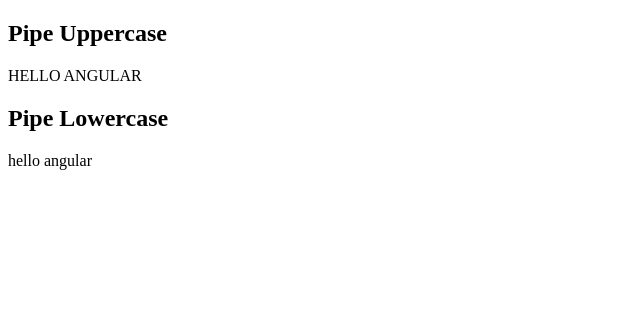
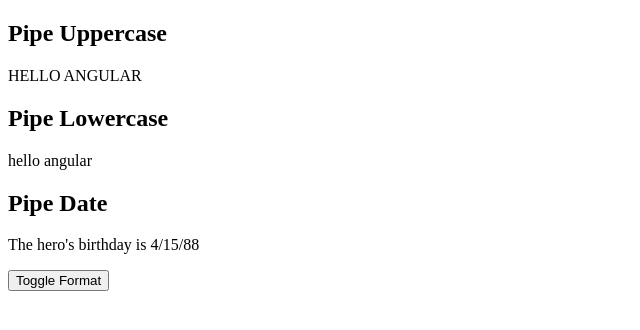
Before and after one commit to Amin23ElKassimi/angular-gamma, an Angular app: page / in a window 1280 px wide. Shown: the top 330 px of the page, without its empty margins (0-640 px from the left). Built offline with nearby package versions, Linux system fonts and the light colour scheme.

Commit message:
Pipe Date

```diff
--- a/src/app/app.component.html
+++ b/src/app/app.component.html
@@ -8,3 +8,4 @@
 <!-- app.component.html -->
 <!-- <p #colortext [appHighlight]="colortext.textContent || ''">orange</p> -->
 <app-standard-pipes></app-standard-pipes>
+<app-date></app-date>
--- a/src/app/app.module.ts
+++ b/src/app/app.module.ts
@@ -10,6 +10,7 @@
 import { Parent01Component } from './parent01/parent01.component';
 import { HighlightDirective } from './direttive/highlight.directive';
 import { StandardPipesComponent } from './standard-pipes/standard-pipes.component';
+import { DateComponent } from './date/date.component';
 
 
 @NgModule({
@@ -21,6 +22,7 @@
     Parent01Component,
     HighlightDirective,
     StandardPipesComponent,
+    DateComponent,
 
   ],
   imports: [
--- /dev/null
+++ b/src/app/date/date.component.html
@@ -0,0 +1,6 @@
+<!-- app.component.html -->
+<div>
+  <h2>Pipe Date</h2>
+  <p>The hero's birthday is {{ birthday | date : format }}</p>
+  <button (click)="toggleFormat()">Toggle Format</button>
+</div>
--- /dev/null
+++ b/src/app/date/date.component.ts
@@ -0,0 +1,20 @@
+import { Component, OnInit } from '@angular/core';
+
+@Component({
+  selector: 'app-date',
+  templateUrl: './date.component.html',
+  styleUrls: ['./date.component.scss']
+})
+export class DateComponent implements OnInit {
+
+    birthday = new Date(1988, 3, 15); // April 15, 1988
+  toggle = true; // start with true == shortDate
+
+  get format()   { return this.toggle ? 'shortDate' : 'fullDate'; }
+  toggleFormat() { this.toggle = !this.toggle; }
+  constructor() { }
+
+  ngOnInit(): void {
+  }
+
+}
```
Also changed, not shown: src/app/date/date.component.scss (added).
